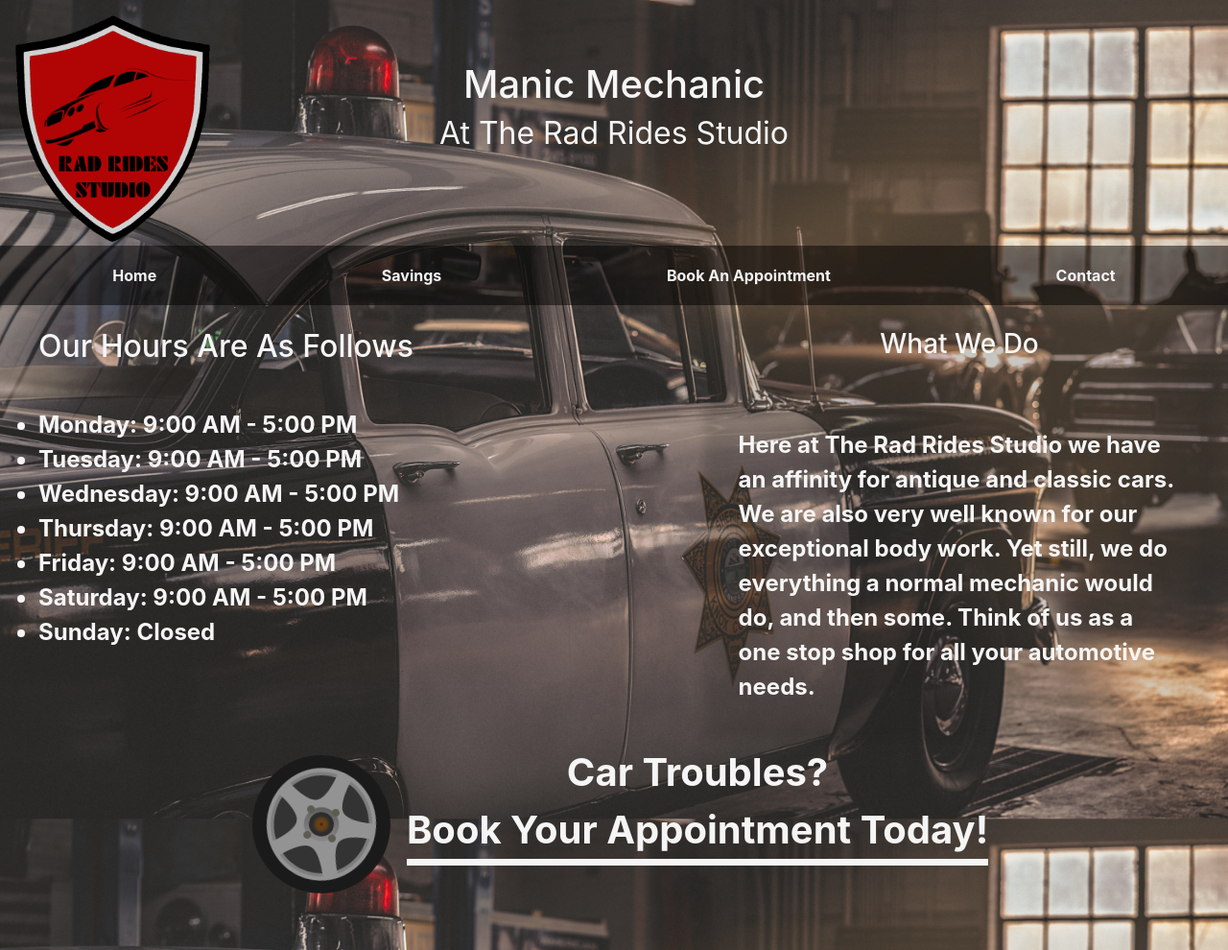
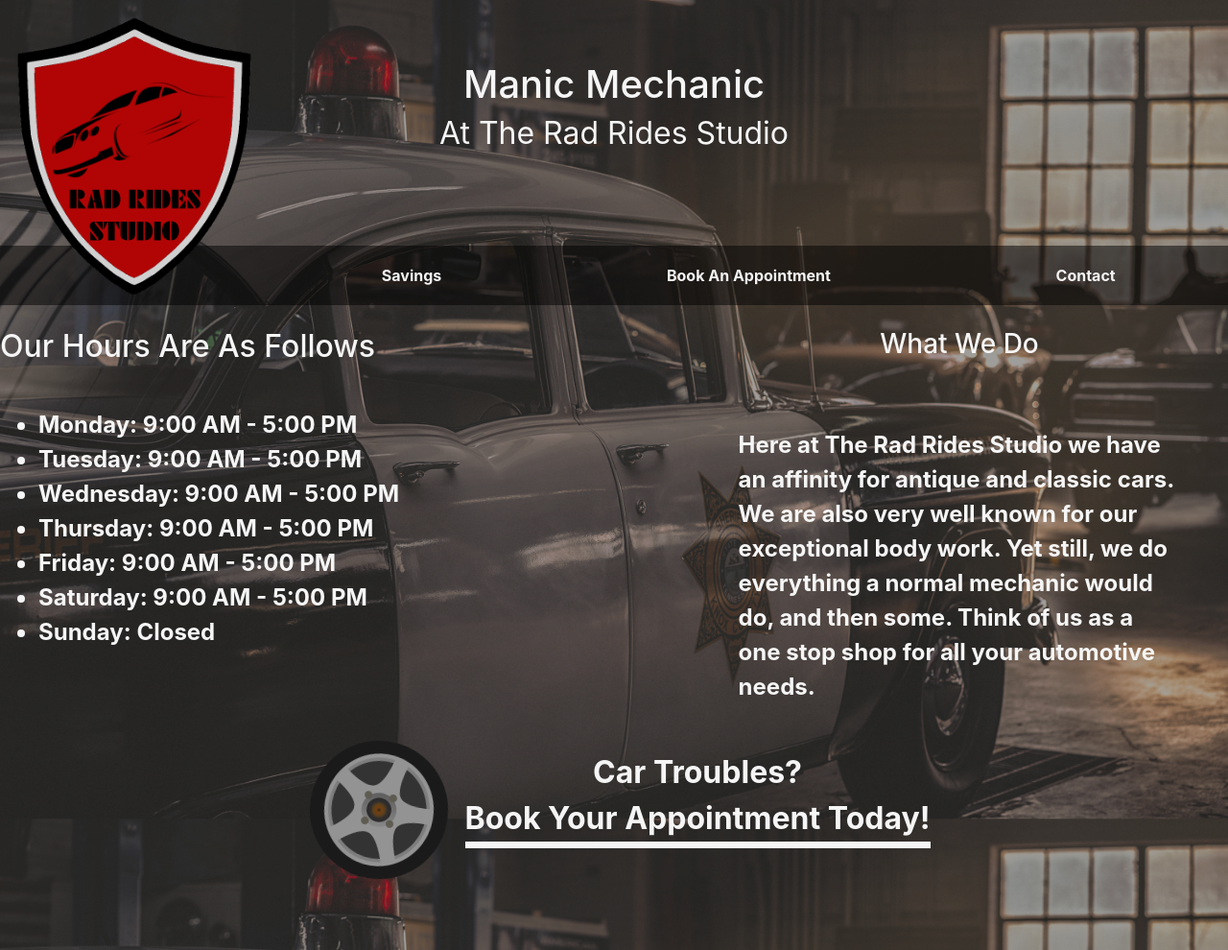
Before and after one commit to nylon-ducky/mechanic-website, a PHP site: page / in a window 1280 px wide. Shown: the whole page at 96% size. Run offline with PHP 8.4, Linux system fonts and the light colour scheme.

Commit message:
adjustments

```diff
--- a/index.html
+++ b/index.html
@@ -7,10 +7,8 @@
     <meta http-equiv="X-UA-Compatible" content="IE=edge">
     <meta name="viewport" content="width=device-width, initial-scale=1.0">
 
-    <script
-    src="https://code.jquery.com/jquery-3.6.0.slim.min.js"
-    integrity="sha256-u7e5khyithlIdTpu22PHhENmPcRdFiHRjhAuHcs05RI="
-    crossorigin="anonymous"></script>
+    <script src="https://code.jquery.com/jquery-3.6.0.slim.min.js"
+        integrity="sha256-u7e5khyithlIdTpu22PHhENmPcRdFiHRjhAuHcs05RI=" crossorigin="anonymous"></script>
 
     <!--
     <script src="https://code.jquery.com/jquery-3.3.1.slim.min.js"
@@ -38,12 +36,12 @@
 </head>
 
 <body>
-
+    <div id="overlay">
 
         <h1 id="head-img" class="jumbotron text-center animate__slideInDown">Manic Mechanic<br /><small>At The Rad Rides
                 Studio</small></h1>
 
-            <img src="assets/mechanic-logo.png" id="logo-img" class= "animate__slideInDown" alt="our logo">
+        <img src="assets/mechanic-logo.png" id="logo-img" class="animate__slideInDown" alt="our logo">
 
         <nav id="navBar" class="animate__fadeInDownBig" onclick="openNav()">
             <div class="burger"></div>
@@ -63,9 +61,10 @@
 
         <!-- Hours -->
         <div id="hoursList">
-        <ul id="hours" class="animate__fadeInLeft">
+            <div id="hl" class="animate__fadeInLeft">
                 <h2>Our Hours Are As Follows</h2>
                 <br />
+                <ul id="hours" class="animate__fadeInLeft">
                     <li>Monday: 9:00 AM - 5:00 PM</li>
                     <li>Tuesday: 9:00 AM - 5:00 PM</li>
                     <li>Wednesday: 9:00 AM - 5:00 PM</li>
@@ -74,13 +73,15 @@
                     <li>Saturday: 9:00 AM - 5:00 PM</li>
                     <li>Sunday: Closed</li>
                 </ul>
+            </div>
             <!-- What We Do -->
             <div id="WWD" class="animate__fadeInRight">
                 <h3 class="text-center">What We Do</h3>
                 <br />
                 <p id="WWDexp">
                     Here at The Rad Rides Studio we have an affinity for antique and classic cars. We are also very well
-                known for our exceptional body work. Yet still, we do everything a normal mechanic would do, and then
+                    known for our exceptional body work. Yet still, we do everything a normal mechanic would do, and
+                    then
                     some. Think of us as a one stop shop for all your automotive needs.
                 </p>
             </div>
@@ -88,12 +89,13 @@
         <!-- Call To Action * delayed to call attention * -->
         <div class="animate__slideInRight text-center" id="container">
             <a href="appointment.html">
-            <img id="tire" src="assets\car-159720_640.png" alt="decorative spinning tire that's also a clickable link to book appointment">
+                <img id="tire" src="assets\car-159720_640.png"
+                    alt="decorative spinning tire that's also a clickable link to book appointment">
                 <div id="wheel">Car Troubles?<br />Book Your Appointment Today!</div>
                 </img>
             </a>
         </div>
-
+    </div>
 </body>
 
 </html>
--- a/savings.html
+++ b/savings.html
@@ -74,7 +74,7 @@
           <div class="LGtxt">Free Tire Rotation</div>
           <img class="barcode" src="assets/barcode.png" />
           <br />
-          <div style="line-height: 3px;">
+          <div style="line-height: 5px;">
           <small class="smCoupon">Coupon valid with the purchase of an oil change. Only one coupon per transaction. To Use: All you need to do is hold up your phone at the register and the casheir will scan a coupon of your choosing.</small>
           </div>
           </div>
@@ -85,7 +85,7 @@
           <div class="LGtxt">Save<br/>10%</div>
           <img class="barcode" src="assets/barcode.png" />
           <br />
-          <div style="line-height: 3px;">
+          <div style="line-height: 5px;">
           <small class="smCoupon">Coupon valid on the purchase of any regular maintenance. Only one coupon per transaction. To Use: All you need to do is hold up your phone at the register and the casheir will scan a coupon of your
             choosing.</small>
           </div>
@@ -97,7 +97,7 @@
           <div class="LGtxt">Save<br/>5%</div>
           <img class="barcode" src="assets/barcode.png" />
           <br />
-          <div style="line-height: 3px;">
+          <div style="line-height: 5px;">
           <small class="smCoupon">Coupon valid with a purchase of any dent repair. Only one coupon per transaction. To Use: All you need to do is hold up your phone at the register and the casheir will scan a coupon of your choosing.</small>
         </div>
         </div>
--- a/smallScreen.css
+++ b/smallScreen.css
@@ -170,6 +170,7 @@ small {
     display: block;
     font-weight: bold;
     font-size: 1.5em;
+    padding-top: 4vh;
     text-align: center;
     width: 95vw;
     margin: auto;
@@ -244,6 +245,7 @@ input[type='radio'] {
     margin: auto;
     padding-bottom: 3vh;
     font-size: large;
+    animation-duration: 1.5s;
 }
 
 #apptPara {
@@ -252,6 +254,7 @@ input[type='radio'] {
     margin: auto;
     background-color: rgba(59, 58, 58, 0.808);
     border-radius: 10px;
+    animation-duration: 1.5s;
 }
 
 #apptP {
--- a/wideScreen.css
+++ b/wideScreen.css
@@ -6,6 +6,10 @@ body {
     height: 105vh;
     width: 100vw;
     color: whitesmoke;
+}
+
+#overlay {
+    background: rgba(34, 33, 33, 0.4);
 }
 
 #head-img {
@@ -18,8 +22,8 @@ body {
 #logo-img {
     display: block;
     position: absolute;
-    width: 225px;
-    height: 250px;
+    width: 270px;
+    height: 306px;
     top: 0;
     left: 0;
     margin: .5%;
@@ -64,11 +68,16 @@ body {
 
 }
 
+#hl {
+    animation-duration: 1.5s;
+    font-size: 1.5rem;
+}
+
 #WWD {
     color: whitesmoke;
-    background: rgba(34, 33, 33, 0.2);
+   /* background: rgba(34, 33, 33, 0.2);
     box-shadow: 0 0 10px 10px rgba(34, 33, 33, 0.2);
-    animation-duration: 1.5s;
+   */ animation-duration: 1.5s;
     font-size: 1.5rem;
     font-weight: bold;
     margin-right: 1em;
@@ -84,7 +93,7 @@ body {
 }
 
 #wheel {
-    font-size: 2.5rem;
+    font-size: 2rem;
     color: whitesmoke;
     animation: hide 6.1s, reveal 1.5s linear 6s;
     font-weight: bolder;
@@ -125,6 +134,10 @@ body {
     border: 5px dashed black;
     box-shadow: 0 0 5px 5px inset whitesmoke;
 
+}
+
+.smCoupon {
+    line-height: normal;
 }
 
 .LGtxt {
@@ -180,6 +193,7 @@ p {
     width: 100%;
     height: 1vh;
     background-color: whitesmoke;
+    animation-duration: 1.5s;
 }
 
 mark {
@@ -194,6 +208,11 @@ mark {
     padding-bottom: 5vh;
     padding-left: 7vw;
     text-align: center;
+    animation-duration: 1.5s;
+}
+
+input[type='radio'] {
+    transform: scale(1.75);
 }
 
 #contact-submit {
@@ -205,6 +224,7 @@ mark {
     margin: 0 12.5vw;
     padding-left: 10.5vw;
     padding-bottom: 3vh;
+    animation-duration: 1.5s;
 }
 
 #apptPara {
@@ -212,6 +232,7 @@ mark {
     font-weight: bold;
     background: rgba(34, 33, 33, 0.2);
     box-shadow: 0 0 10px 10px rgba(34, 33, 33, 0.2);
+    animation-duration: 1.5s;
 }
 
 
```
Lines whose indentation alone changed are shown as unchanged.
